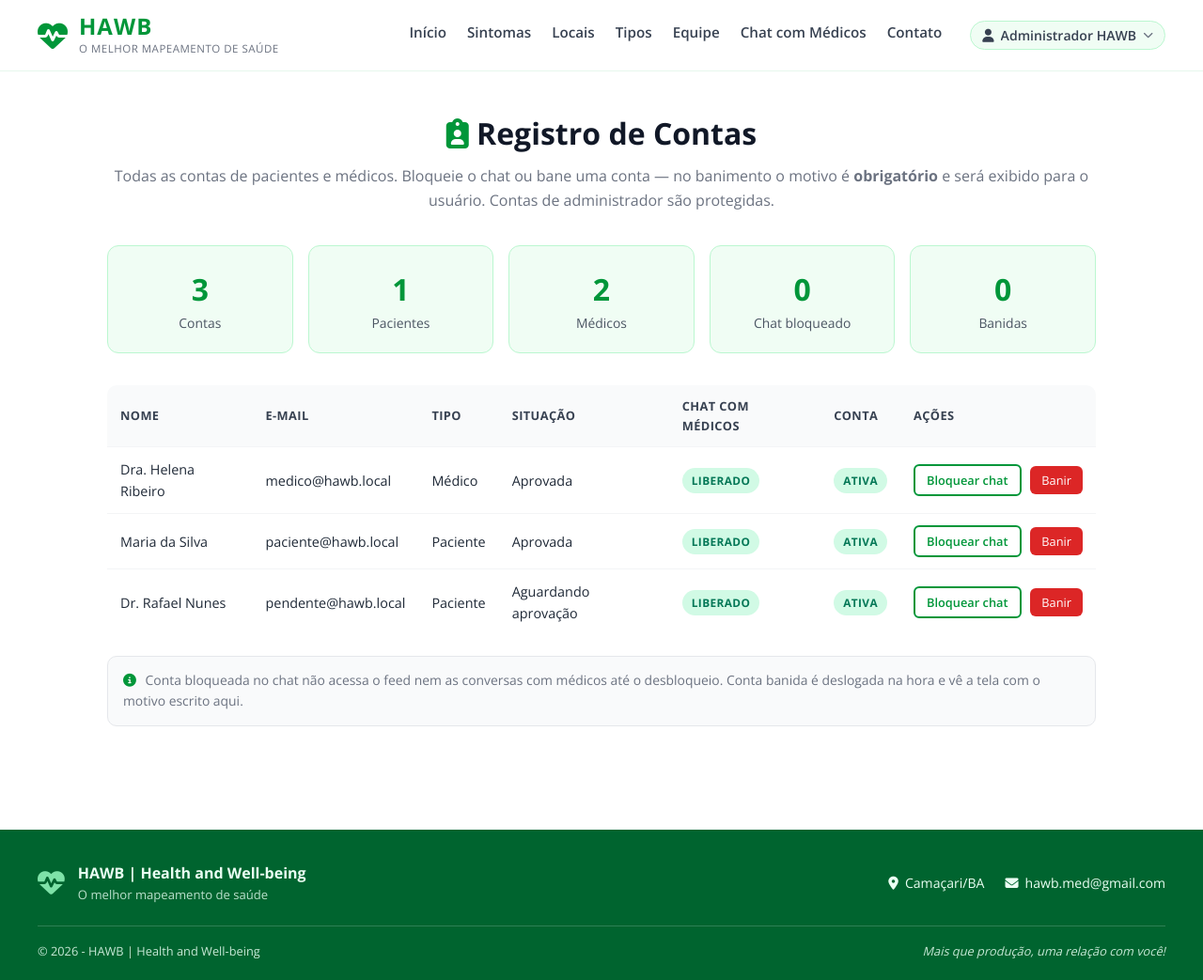
After one commit to Jotaleao07/Projeto-HAWB-Mapeamento, a Laravel app: page /admin/contas in a window 1280 px wide. The commit adds this page. Shown: the whole page at 94% size. Run offline with Laravel 12, Linux system fonts and the light colour scheme; a user stored in the database is signed in; data comes from the database, SQL or seed files in the repository; some libraries are stand-ins or nearby versions.

Commit message:
Tarefa 5: registro de contas no admin com bloqueio de chat e banimento com motivo obrigatorio

```diff
--- a/app/Http/Controllers/AdminController.php
+++ b/app/Http/Controllers/AdminController.php
@@ -61,4 +61,101 @@ class AdminController extends Controller
 
         return redirect()->route('chat.index')->with('success', 'Publicação excluída com sucesso.');
     }
+
+    // ---------- Registro de contas (tarefa 5) ----------
+
+    /**
+     * Registro de contas: todos os pacientes e médicos.
+     * Contas de administrador não são listadas nem podem ser bloqueadas/banidas.
+     */
+    public function accounts(): View
+    {
+        $users = User::where('role', '!=', User::ROLE_ADMIN)
+            ->orderByDesc('created_at')
+            ->get();
+
+        return view('admin.contas', [
+            'users' => $users,
+            'stats' => [
+                'total' => $users->count(),
+                'pacientes' => $users->where('role', User::ROLE_PATIENT)->count(),
+                'medicos' => $users->where('role', User::ROLE_DOCTOR)->count(),
+                'bloqueados' => $users->whereNotNull('chat_blocked_at')->count(),
+                'banidos' => $users->whereNotNull('banned_at')->count(),
+            ],
+        ]);
+    }
+
+    /** Bloqueia o chat com médicos da conta. */
+    public function blockChat(User $user): RedirectResponse
+    {
+        if ($erro = $this->protectAdminAccount($user)) {
+            return $erro;
+        }
+
+        $user->update(['chat_blocked_at' => now()]);
+
+        return back()->with('success', "Chat de {$user->name} bloqueado.");
+    }
+
+    /** Desbloqueia o chat com médicos da conta. */
+    public function unblockChat(User $user): RedirectResponse
+    {
+        if ($erro = $this->protectAdminAccount($user)) {
+            return $erro;
+        }
+
+        $user->update(['chat_blocked_at' => null]);
+
+        return back()->with('success', "Chat de {$user->name} desbloqueado.");
+    }
+
+    /**
+     * Banimento: o motivo é OBRIGATÓRIO — ele é exibido na tela de ban.
+     * Ao banir, o usuário é deslogado na próxima requisição (middleware "banned").
+     */
+    public function ban(Request $request, User $user): RedirectResponse
+    {
+        if ($erro = $this->protectAdminAccount($user)) {
+            return $erro;
+        }
+
+        $motivo = trim((string) $request->input('motivo'));
+
+        if (mb_strlen($motivo) < 5) {
+            return back()->with('error', 'Escreva o motivo do banimento (mínimo de 5 caracteres) — ele será exibido para o usuário.');
+        }
+
+        $user->update([
+            'banned_at' => now(),
+            'ban_reason' => mb_substr($motivo, 0, 1000),
+        ]);
+
+        return back()->with('success', "Conta de {$user->name} banida. O usuário será deslogado e verá o motivo.");
+    }
+
+    /** Reativa uma conta banida. */
+    public function unban(User $user): RedirectResponse
+    {
+        if ($erro = $this->protectAdminAccount($user)) {
+            return $erro;
+        }
+
+        $user->update([
+            'banned_at' => null,
+            'ban_reason' => null,
+        ]);
+
+        return back()->with('success', "Conta de {$user->name} reativada.");
+    }
+
+    /** Contas de administrador são protegidas: nenhuma ação de bloqueio/ban. */
+    private function protectAdminAccount(User $user): ?RedirectResponse
+    {
+        if ($user->isAdmin()) {
+            return back()->with('error', 'Contas de administrador são protegidas e não podem ser bloqueadas ou banidas.');
+        }
+
+        return null;
+    }
 }
--- /dev/null
+++ b/app/Http/Middleware/EnsureUserIsNotBanned.php
@@ -0,0 +1,35 @@
+<?php
+
+namespace App\Http\Middleware;
+
+use Closure;
+use Illuminate\Http\Request;
+use Illuminate\Support\Facades\Auth;
+use Symfony\Component\HttpFoundation\Response;
+
+/**
+ * Conta banida: desloga na hora e envia para a tela de banimento
+ * (que mostra o motivo definido pelo administrador).
+ */
+class EnsureUserIsNotBanned
+{
+    public function handle(Request $request, Closure $next): Response
+    {
+        $user = $request->user();
+
+        if ($user !== null && $user->banned_at !== null) {
+            $reason = $user->ban_reason;
+
+            Auth::logout();
+            $request->session()->invalidate();
+            $request->session()->regenerateToken();
+
+            // Motivo persiste na sessão: o usuário vê a tela mesmo ao recarregar.
+            $request->session()->put('ban_reason', $reason);
+
+            return redirect()->route('banned.show');
+        }
+
+        return $next($request);
+    }
+}
--- a/bootstrap/app.php
+++ b/bootstrap/app.php
@@ -18,6 +18,8 @@ return Application::configure(basePath: dirname(__DIR__))
         $middleware->alias([
             'admin' => \App\Http\Middleware\EnsureUserIsAdmin::class,
             'doctor' => \App\Http\Middleware\EnsureUserIsApprovedDoctor::class,
+            'banned' => \App\Http\Middleware\EnsureUserIsNotBanned::class,
+            'chat.allowed' => \App\Http\Middleware\EnsureChatAllowed::class,
         ]);
     })
     ->withExceptions(function (Exceptions $exceptions): void {
--- a/public/css/layout.css
+++ b/public/css/layout.css
@@ -521,3 +521,71 @@ html.a11y-underline a { text-decoration: underline !important; }
 /* Cognitiva — modo de leitura */
 html.a11y-reading main { max-width: 780px; margin-left: auto; margin-right: auto; }
 html.a11y-reading main p, html.a11y-reading main li { line-height: 2 !important; }
+
+/* ================= Registro de contas (admin) ================= */
+.btn-sm { padding: 6px 12px; font-size: .8rem; border-radius: 6px; }
+.actions-cell { white-space: nowrap; }
+.actions-cell form { display: inline-block; margin-right: 6px; }
+
+.status-badge {
+    display: inline-block; padding: 4px 10px; border-radius: 999px;
+    font-size: .74rem; font-weight: 700; text-transform: uppercase; letter-spacing: .4px;
+}
+.status-on { background: #d1fae5; color: #047857; }
+.status-off { background: #fef3c7; color: #92400e; }
+.status-ban { background: #fee2e2; color: #b91c1c; }
+
+.accounts-note {
+    margin-top: 22px; font-size: .87rem; color: #6b7280; line-height: 1.6;
+    background: #f9fafb; border: 1px solid #e5e7eb; border-radius: 10px; padding: 14px 16px;
+}
+.accounts-note i { color: #009639; margin-right: 6px; }
+
+/* Modal de banimento */
+.ban-overlay {
+    position: fixed; inset: 0; background: rgba(17, 24, 39, .55);
+    display: flex; align-items: center; justify-content: center;
+    z-index: 2147483640; padding: 20px;
+}
+.ban-overlay[hidden] { display: none; }
+.ban-modal {
+    background: #fff; border-radius: 14px; padding: 26px 28px;
+    max-width: 520px; width: 100%; box-shadow: 0 20px 50px rgba(0, 0, 0, .25);
+}
+.ban-modal h2 { font-size: 1.25rem; color: #111827; margin-bottom: 10px; }
+.ban-modal p { font-size: .92rem; color: #4b5563; line-height: 1.6; margin-bottom: 16px; }
+.ban-modal label { display: block; font-weight: 600; font-size: .88rem; color: #111827; margin-bottom: 6px; }
+.ban-modal textarea {
+    width: 100%; border: 1.5px solid #d1d5db; border-radius: 8px; padding: 10px 12px;
+    font-family: inherit; font-size: .92rem; resize: vertical; min-height: 96px;
+}
+.ban-modal textarea:focus { outline: none; border-color: #009639; }
+.ban-hint { font-size: .8rem !important; color: #6b7280 !important; margin: 6px 0 16px !important; }
+.ban-actions { display: flex; justify-content: flex-end; gap: 10px; }
+
+/* ================= Tela de conta banida ================= */
+.banned-page {
+    min-height: 60vh; display: flex; align-items: center; justify-content: center;
+    padding: 50px 20px;
+}
+.banned-card {
+    background: #fff; border: 2px solid #fee2e2; border-radius: 16px;
+    max-width: 620px; width: 100%; padding: 42px 36px; text-align: center;
+    box-shadow: 0 18px 45px rgba(17, 24, 39, .12);
+}
+.banned-icon {
+    display: inline-flex; align-items: center; justify-content: center;
+    width: 74px; height: 74px; border-radius: 50%;
+    background: #fee2e2; color: #dc2626; font-size: 2rem; margin-bottom: 18px;
+}
+.banned-card h1 { font-size: 1.7rem; color: #b91c1c; margin-bottom: 14px; }
+.banned-text { font-size: 1rem; color: #374151; line-height: 1.6; margin-bottom: 24px; }
+.banned-reason {
+    background: #f9fafb; border: 1px dashed #d1d5db; border-radius: 10px;
+    padding: 18px 20px; text-align: left; margin-bottom: 28px;
+}
+.banned-reason-label {
+    display: block; font-size: .76rem; font-weight: 700; text-transform: uppercase;
+    letter-spacing: .6px; color: #6b7280; margin-bottom: 8px;
+}
+.banned-reason p { font-size: 1rem; color: #111827; line-height: 1.7; white-space: pre-wrap; word-break: break-word; }
--- /dev/null
+++ b/resources/views/admin/contas.blade.php
@@ -0,0 +1,198 @@
+@extends('layouts.app')
+
+@section('title', 'HAWB - Registro de Contas')
+
+@section('content')
+    <div class="page-container">
+        <div class="section-header">
+            <h1><i class="fa-solid fa-clipboard-user" style="color:#009639;"></i> Registro de Contas</h1>
+            <p class="subtitle">
+                Todas as contas de pacientes e médicos. Bloqueie o chat ou bane uma conta —
+                no banimento o motivo é <strong>obrigatório</strong> e será exibido para o usuário.
+                Contas de administrador são protegidas.
+            </p>
+        </div>
+
+        <div class="stats-grid">
+            <div class="stat-card">
+                <div class="num">{{ $stats['total'] }}</div>
+                <div class="lbl">Contas</div>
+            </div>
+            <div class="stat-card">
+                <div class="num">{{ $stats['pacientes'] }}</div>
+                <div class="lbl">Pacientes</div>
+            </div>
+            <div class="stat-card">
+                <div class="num">{{ $stats['medicos'] }}</div>
+                <div class="lbl">Médicos</div>
+            </div>
+            <div class="stat-card">
+                <div class="num">{{ $stats['bloqueados'] }}</div>
+                <div class="lbl">Chat bloqueado</div>
+            </div>
+            <div class="stat-card">
+                <div class="num">{{ $stats['banidos'] }}</div>
+                <div class="lbl">Banidas</div>
+            </div>
+        </div>
+
+        @if($users->isEmpty())
+            <div class="empty-state" style="border:1px dashed #d1d5db; border-radius:12px;">
+                <i class="fa-solid fa-users-slash"></i>
+                <p>Nenhuma conta de paciente ou médico cadastrada.</p>
+            </div>
+        @else
+            <div style="overflow-x:auto;">
+                <table class="table">
+                    <thead>
+                        <tr>
+                            <th>Nome</th>
+                            <th>E-mail</th>
+                            <th>Tipo</th>
+                            <th>Situação</th>
+                            <th>Chat com médicos</th>
+                            <th>Conta</th>
+                            <th>Ações</th>
+                        </tr>
+                    </thead>
+                    <tbody>
+                        @foreach($users as $account)
+                            @php
+                                $roleLabel = $account->isDoctor()
+                                    ? ($account->status === \App\Models\User::STATUS_PENDING ? 'Médico (pendente)' : ($account->status === \App\Models\User::STATUS_REJECTED ? 'Médico (recusado)' : 'Médico'))
+                                    : 'Paciente';
+                                $statusLabel = [
+                                    \App\Models\User::STATUS_PENDING => 'Aguardando aprovação',
+                                    \App\Models\User::STATUS_APPROVED => 'Aprovada',
+                                    \App\Models\User::STATUS_REJECTED => 'Recusada',
+                                ][$account->status] ?? '—';
+                                $chatBloqueado = $account->chat_blocked_at !== null;
+                                $banida = $account->banned_at !== null;
+                            @endphp
+                            <tr>
+                                <td>{{ $account->name }}</td>
+                                <td>{{ $account->email }}</td>
+                                <td>{{ $roleLabel }}</td>
+                                <td>{{ $statusLabel }}</td>
+                                <td>
+                                    @if($chatBloqueado)
+                                        <span class="status-badge status-off" title="{{ $account->chat_blocked_at->format('d/m/Y H:i') }}">
+                                            Bloqueado
+                                        </span>
+                                    @else
+                                        <span class="status-badge status-on">Liberado</span>
+                                    @endif
+                                </td>
+                                <td>
+                                    @if($banida)
+                                        <span class="status-badge status-ban" title="{{ $account->banned_at->format('d/m/Y H:i') }}">
+                                            Banida
+                                        </span>
+                                    @else
+                                        <span class="status-badge status-on">Ativa</span>
+                                    @endif
+                                </td>
+                                <td class="actions-cell">
+                                    {{-- Bloquear / desbloquear chat --}}
+                                    @if($chatBloqueado)
+                                        <form action="{{ route('admin.unblockChat', $account) }}" method="POST" style="display:inline;">
+                                            @csrf
+                                            <button type="submit" class="btn-primary btn-sm">Desbloquear chat</button>
+                                        </form>
+                                    @else
+                                        <form action="{{ route('admin.blockChat', $account) }}" method="POST" style="display:inline;">
+                                            @csrf
+                                            <button type="submit" class="btn-secondary btn-sm">Bloquear chat</button>
+                                        </form>
+                                    @endif
+
+                                    {{-- Banir (abre modal com motivo obrigatório) / reativar --}}
+                                    @if($banida)
+                                        <form action="{{ route('admin.unban', $account) }}" method="POST" style="display:inline;">
+                                            @csrf
+                                            <button type="submit" class="btn-primary btn-sm">Reativar conta</button>
+                                        </form>
+                                    @else
+                                        <button type="button" class="btn-danger btn-sm"
+                                                data-ban-id="{{ $account->id }}"
+                                                data-ban-name="{{ $account->name }}">
+                                            Banir
+                                        </button>
+                                    @endif
+                                </td>
+                            </tr>
+                        @endforeach
+                    </tbody>
+                </table>
+            </div>
+        @endif
+
+        <p class="accounts-note">
+            <i class="fa-solid fa-circle-info"></i>
+            Conta bloqueada no chat não acessa o feed nem as conversas com médicos até o desbloqueio.
+            Conta banida é deslogada na hora e vê a tela com o motivo escrito aqui.
+        </p>
+    </div>
+
+    {{-- ===== Modal de banimento (motivo obrigatório) ===== --}}
+    <div class="ban-overlay" id="banOverlay" hidden>
+        <div class="ban-modal" role="dialog" aria-modal="true" aria-labelledby="banTitle">
+            <h2 id="banTitle"><i class="fa-solid fa-ban" style="color:#dc2626;"></i> Banir conta</h2>
+            <p>
+                Você está banindo <strong id="banUserName">—</strong>.
+                O motivo é <strong>obrigatório</strong>: o usuário será deslogado na hora e verá
+                exatamente o texto abaixo na tela de erro grave.
+            </p>
+
+            <form method="POST" action="" id="banForm">
+                @csrf
+                <label for="banMotivo">Motivo do banimento</label>
+                <textarea id="banMotivo" name="motivo" rows="4" required minlength="5" maxlength="1000"
+                          placeholder="Ex.: Publicou conteúdo ofensivo no feed ou violou as regras da comunidade."></textarea>
+                <p class="ban-hint">Mínimo de 5 caracteres — este texto será exibido para o usuário.</p>
+
+                <div class="ban-actions">
+                    <button type="button" class="btn-secondary" id="banCancel">Cancelar</button>
+                    <button type="submit" class="btn-danger">Confirmar banimento</button>
+                </div>
+            </form>
+        </div>
+    </div>
+@endsection
+
+@section('scripts')
+    <script>
+        (function () {
+            var overlay = document.getElementById('banOverlay');
+            var form = document.getElementById('banForm');
+            var nameEl = document.getElementById('banUserName');
+            var motivo = document.getElementById('banMotivo');
+
+            function open(id, name) {
+                form.action = '{{ url('/admin/contas') }}/' + id + '/banir';
+                nameEl.textContent = name;
+                motivo.value = '';
+                overlay.hidden = false;
+                motivo.focus();
+            }
+
+            function close() {
+                overlay.hidden = true;
+            }
+
+            document.querySelectorAll('[data-ban-id]').forEach(function (btn) {
+                btn.addEventListener('click', function () {
+                    open(btn.dataset.banId, btn.dataset.banName);
+                });
+            });
+
+            document.getElementById('banCancel').addEventListener('click', close);
+            overlay.addEventListener('click', function (e) {
+                if (e.target === overlay) close();
+            });
+            document.addEventListener('keydown', function (e) {
+                if (e.key === 'Escape' && !overlay.hidden) close();
+            });
+        })();
+    </script>
+@endsection
--- a/resources/views/admin/dashboard.blade.php
+++ b/resources/views/admin/dashboard.blade.php
@@ -7,6 +7,9 @@
         <div class="section-header">
             <h1>Painel Administrativo</h1>
             <p class="subtitle">Aprovação de contas médicas e mensagens recebidas pelo formulário de contato.</p>
+            <a href="{{ route('admin.accounts') }}" class="btn-secondary" style="margin-top: 10px;">
+                <i class="fa-solid fa-clipboard-user"></i> Registro de Contas
+            </a>
         </div>
 
         <div class="stats-grid">
--- a/resources/views/profile/show.blade.php
+++ b/resources/views/profile/show.blade.php
@@ -86,6 +86,12 @@
                         <i class="fa-solid fa-shield-halved" aria-hidden="true"></i>
                         <strong>Painel Administrativo</strong>
                         <small>Aprove contas médicas e acompanhe os contatos</small>
+                    </a>
+
+                    <a href="{{ route('admin.accounts') }}" class="profile-action">
+                        <i class="fa-solid fa-clipboard-user" aria-hidden="true"></i>
+                        <strong>Registro de Contas</strong>
+                        <small>Bloquee o chat ou bana contas de pacientes e médicos</small>
                     </a>
                 @endif
             </div>
--- a/routes/web.php
+++ b/routes/web.php
@@ -18,8 +18,11 @@ Route::middleware('guest')->group(function () {
 
 Route::post('/logout', [AuthController::class, 'logout'])->name('logout')->middleware('auth');
 
-// ---------- Resto do site: exigir login/cadastro ----------
-Route::middleware('auth')->group(function () {
+// ---------- Tela de conta banida (acessível sem login: mostra o motivo) ----------
+Route::get('/conta-banida', [AuthController::class, 'showBanned'])->name('banned.show');
+
+// ---------- Resto do site: exigir login/cadastro + não estar banido ----------
+Route::middleware(['auth', 'banned'])->group(function () {
 
     // Páginas institucionais (estrutura original)
     Route::get('/', [PageController::class, 'inicio'])->name('inicio');
@@ -40,7 +43,8 @@ Route::middleware('auth')->group(function () {
     Route::post('/perfil/acessibilidade', [ProfileController::class, 'saveSettings'])
         ->name('profile.settings');
 
-    // Chat com médicos (feed de publicações)
+    // Chat com médicos (feed de publicações) — bloqueável pelo administrador
+    Route::middleware('chat.allowed')->group(function () {
         Route::get('/chat', [ChatController::class, 'index'])->name('chat.index');
         Route::get('/chat/publicacao/{publication}', [ChatController::class, 'show'])->name('chat.show');
 
@@ -59,6 +63,7 @@ Route::middleware('auth')->group(function () {
             Route::get('/publicar', [ChatController::class, 'create'])->name('chat.create');
             Route::post('/publicar', [ChatController::class, 'store'])->name('chat.store');
         });
+    });
 
     // Painel administrativo
     Route::middleware('admin')->prefix('admin')->name('admin.')->group(function () {
@@ -68,5 +73,12 @@ Route::middleware('auth')->group(function () {
         Route::post('/contato/{contact}', [AdminController::class, 'toggleContact'])->name('contact.toggle');
         Route::delete('/publicacao/{publication}', [AdminController::class, 'destroyPublication'])
             ->name('publication.destroy');
+
+        // Registro de contas (bloquear chat / banir com motivo — só pacientes e médicos)
+        Route::get('/contas', [AdminController::class, 'accounts'])->name('accounts');
+        Route::post('/contas/{user}/bloquear-chat', [AdminController::class, 'blockChat'])->name('blockChat');
+        Route::post('/contas/{user}/desbloquear-chat', [AdminController::class, 'unblockChat'])->name('unblockChat');
+        Route::post('/contas/{user}/banir', [AdminController::class, 'ban'])->name('ban');
+        Route::post('/contas/{user}/desbanir', [AdminController::class, 'unban'])->name('unban');
     });
 });
```
Also changed, not shown: app/Http/Controllers/AuthController.php (+18 -0 lines), app/Http/Middleware/EnsureChatAllowed.php (added, +28 -0 lines), resources/views/auth/banned.blade.php (added, +26 -0 lines). Lines whose indentation alone changed are shown as unchanged.
